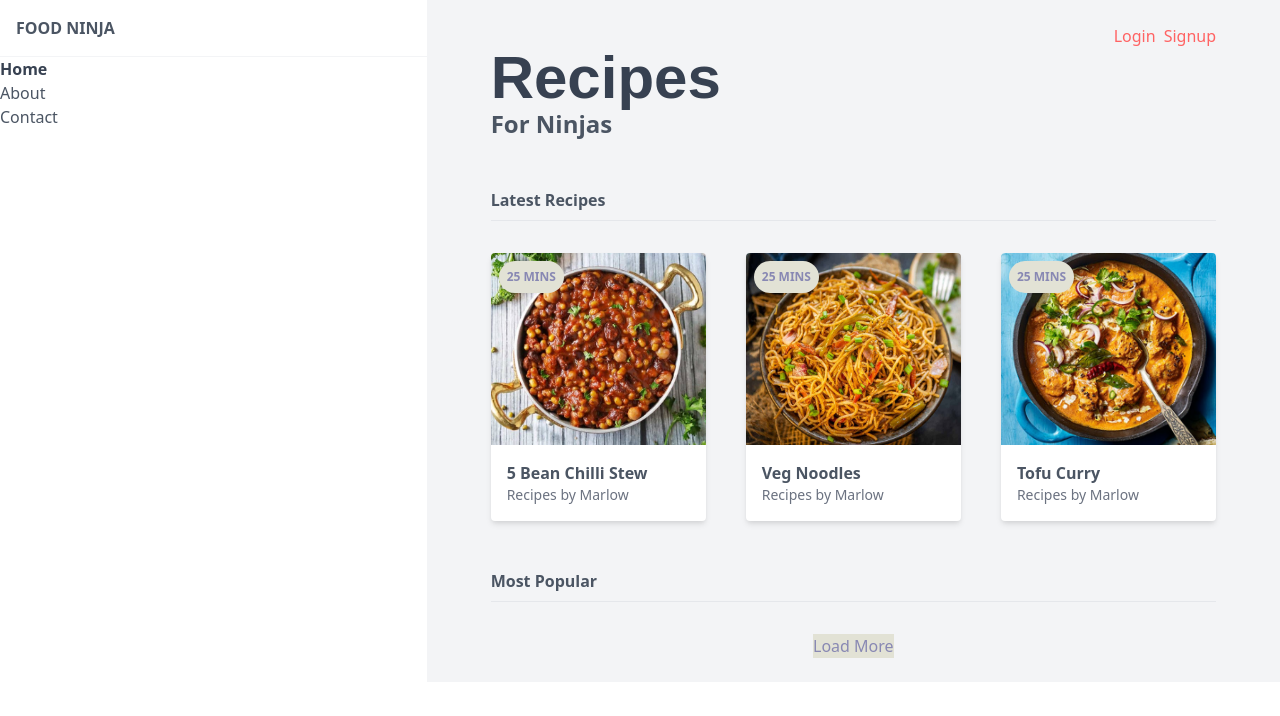
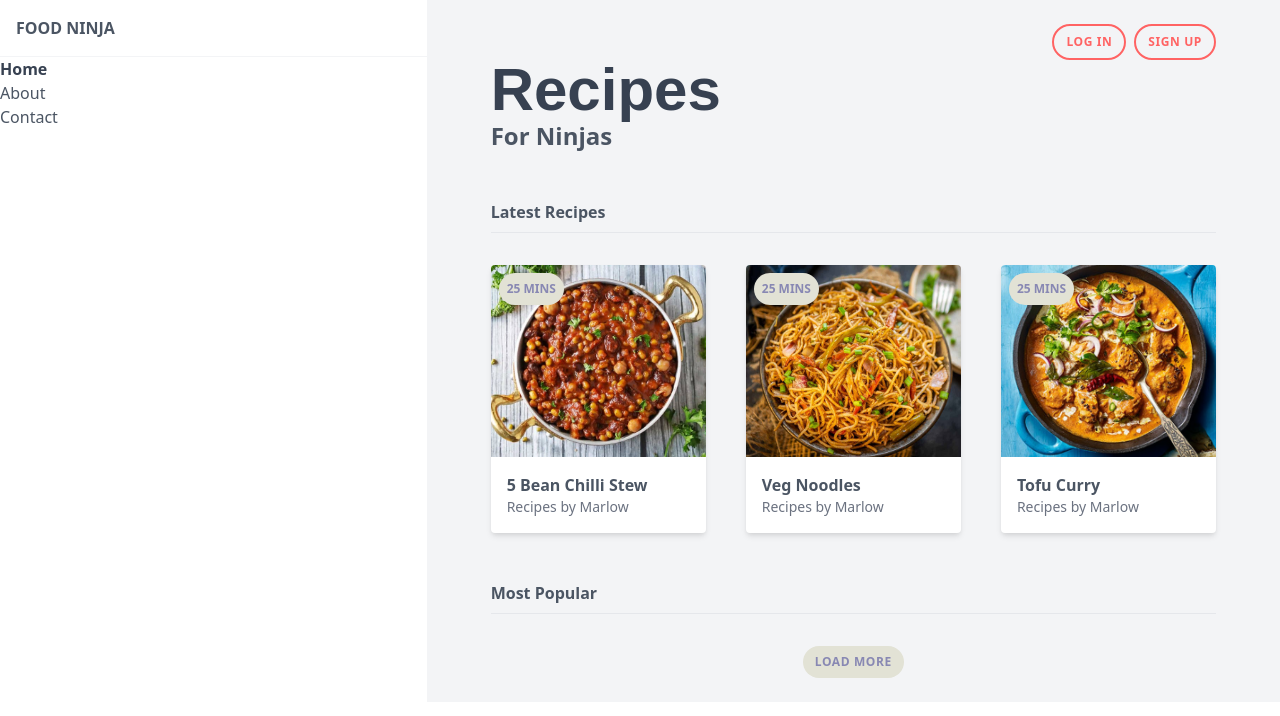
Before and after one commit to rajdeep-ghosh/recipes-tailwindcss, a website: page public/index.html in a window 1280 px wide. Drawn offline with Linux system fonts and the light colour scheme.

Commit message:
Finish till part 13

```diff
--- a/public/index.html
+++ b/public/index.html
@@ -36,8 +36,8 @@
 
             <!-- login & signup -->
             <div class="flex justify-center md:justify-end">
-                <a href="#" class="text-[#ff6363]">Login</a>
-                <a href="#" class="text-[#ff6363] ml-2">Signup</a>
+                <a href="#" class="text-[#ff6363] btn border-[#ff6363] md:border-2">Log in</a>
+                <a href="#" class="text-[#ff6363] ml-2 btn border-[#ff6363] md:border-2">Sign up</a>
             </div>
 
             <header>
@@ -91,7 +91,7 @@
                 </div>
 
                 <div class="flex justify-center">
-                    <div class="bg-[#e2e2d5] text-[#8888b3]">Load More</div>
+                    <div class="bg-[#e2e2d5] text-[#8888b3] btn">Load More</div>
                 </div>
             </div>
 
--- a/src/tailwind.css
+++ b/src/tailwind.css
@@ -7,4 +7,8 @@
     .title-heading-font {
         font-family: 'Nunito', sans-serif;
     }
+
+    .btn {
+        @apply cursor-pointer rounded-full text-xs font-bold uppercase tracking-wider py-2 px-3;
+    }
 }
```
Also changed, not shown: public/styles.css.
